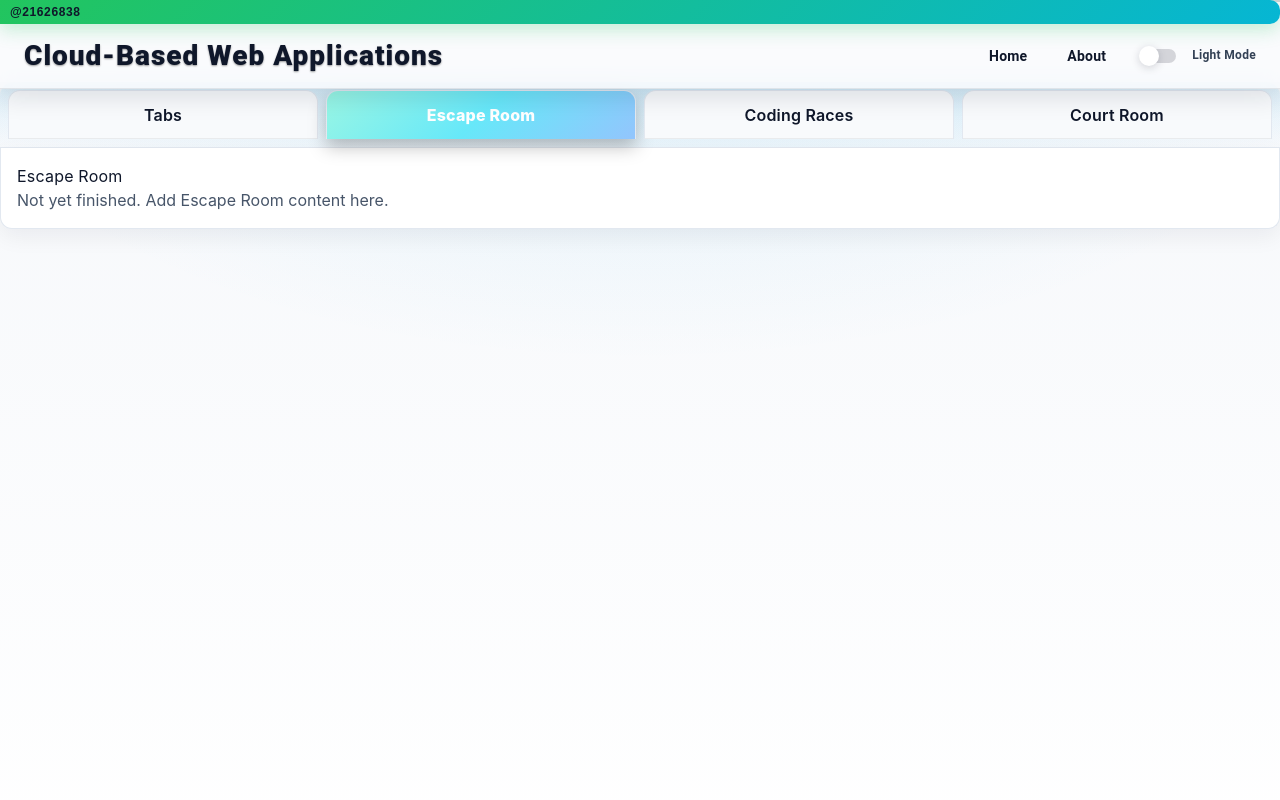
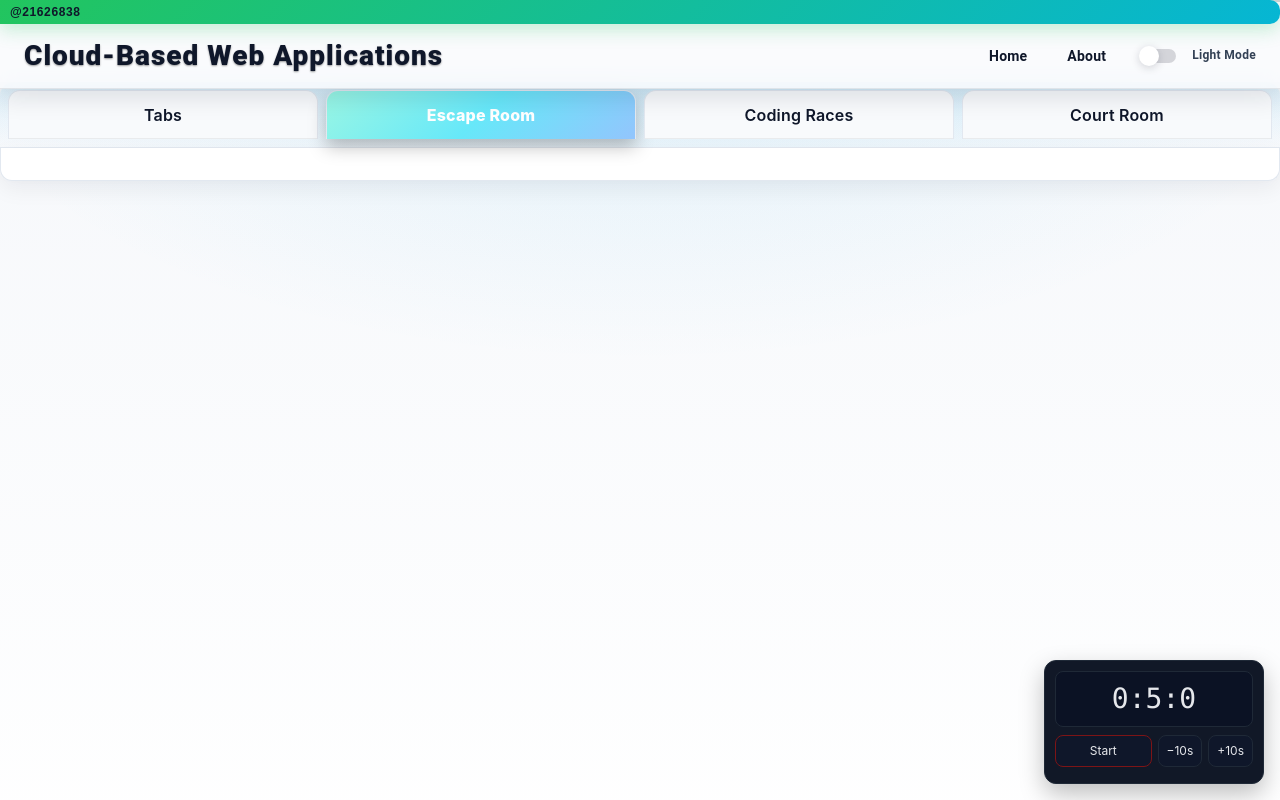
Before and after one commit to duonga5gt2/cwa, a Next.js app: page / in a window 1280 px wide. Shown: the top 800 px of the page. Built offline with nearby package versions, Linux system fonts and the light colour scheme.

Commit message:
Manual Timer

```diff
--- /dev/null
+++ b/components/elements/EscapeRoomSection.tsx
@@ -0,0 +1,85 @@
+import { useEffect, useState } from "react";
+import Timer from "./Timer";
+export default function EscapeRoom() {
+    const [miliseconds, setMiliseconds] = useState<number>(300000)
+    const [isCountingDown, setIsCountingDown] = useState<boolean>(false)
+
+
+
+    const add = (delta: number) => setMiliseconds((m) => Math.max(0, m + delta));
+
+    return <>
+    <div
+      style={{
+        position: "fixed",
+        right: 16,
+        bottom: 16,
+        zIndex: 9999,
+        background: "#111827",
+        color: "#e5e7eb",
+        border: "1px solid #1f2937",
+        borderRadius: 12,
+        padding: 10,
+        width: 220,
+        boxShadow: "0 10px 24px rgba(0,0,0,0.25)",
+        fontFamily:
+          "Inter, system-ui, -apple-system, Segoe UI, Roboto, Helvetica, Arial",
+      }}
+    >
+          <div
+        style={{
+          fontFamily:
+            "ui-monospace, SFMono-Regular, Menlo, Monaco, Consolas, monospace",
+          fontSize: 28,
+          textAlign: "center",
+          background: "#0b1224",
+          border: "1px solid #1f2937",
+          borderRadius: 8,
+          padding: "6px 8px",
+          marginBottom: 8,
+        }}
+      >
+        <Timer duration={miliseconds} isCountingDown={isCountingDown} />
+      </div>
+      <div style={{ display: "flex", gap: 6, marginBottom: 6 }}>
+        {!isCountingDown ? (
+          <button
+            onClick={() => setIsCountingDown(true)}
+            style={btnStyle(true)}
+          >
+            Start
+          </button>
+        ) : (
+          <button onClick={() => setIsCountingDown(false)} style={btnStyle()}>
+            Pause
+          </button>
+        )}
+
+
+         <div style={{ display: "flex", gap: 6, justifyContent: "space-between" }}>
+        <button onClick={() => add(-10_000)} style={btnStyle()}>
+          −10s
+        </button>
+        <button onClick={() => add(+10_000)} style={btnStyle()}>
+          +10s
+        </button>
+      </div>
+      </div>
+      </div>
+    </>
+}
+
+
+
+function btnStyle(accent = false): React.CSSProperties {
+  return {
+    flex: 1,
+    padding: "6px 8px",
+    fontSize: 12,
+    borderRadius: 8,
+    border: `1px solid ${accent ? "#7d1416" : "#1f2937"}`,
+    background: "#0f172a",
+    color: "#e5e7eb",
+    cursor: "pointer",
+  };
+}
--- /dev/null
+++ b/components/elements/Timer.tsx
@@ -0,0 +1,46 @@
+import React, {useState, useEffect} from 'react'
+type TimerProps = {
+    duration: number // miliseconds
+    isCountingDown: boolean
+}
+
+
+const Timer = ({duration, isCountingDown}: TimerProps) => {
+    const [time, setTime] = useState<number>(duration)
+
+    useEffect(() => {
+        setTime(duration);
+    }, [duration]);
+
+    let timeHandler: any;
+    useEffect(() => {
+        if (time > 0 && isCountingDown === true) {
+            timeHandler = setTimeout(() => {
+                setTime(t => Math.max(0, t - 1000));
+            }, 1000)
+        }
+        return () => {
+            clearTimeout(timeHandler)
+        }
+    }, [time, isCountingDown])
+
+    const getFormattedTime = (miliseconds: number) => {
+        let total_seconds: number = Math.floor(miliseconds / 1000)
+        let total_minutes: number = Math.floor(total_seconds / 60)
+        let total_hours: number = Math.floor(total_minutes / 60)
+
+        let seconds: number = total_seconds % 60
+        let minutes: number = total_minutes % 60
+        let hours: number = total_hours % 24
+
+        return `${hours}:${minutes}:${seconds}`
+    }
+
+  return (
+    <div>
+      {getFormattedTime(time)}
+    </div>
+  )
+}
+
+export default Timer
--- a/src/app/page.tsx
+++ b/src/app/page.tsx
@@ -6,7 +6,7 @@ import { Prism as SyntaxHighlighter } from "react-syntax-highlighter";
 import { oneDark, oneLight } from "react-syntax-highlighter/dist/esm/styles/prism";
 import HomeTabs from "../../components/elements/HomeTabs";
 import { useHome } from "../../contexts/HomeContext";
-
+import EscapeRoomSection from "../../components/elements/EscapeRoomSection"
 type TabItem = { id: string; name: string; title: string; content: string };
 
 type ThemeContextValue = { theme: "dark" | "light" | string };
@@ -539,8 +539,7 @@ function EscapeRoom() {
         fontFamily: fontSans,
       }}
     >
-      <h2 style={{ marginTop: 0, letterSpacing: ".2px" }}>Escape Room</h2>
-      <p style={{ color: isDark ? "#a6adbb" : "#475569" }}>Not yet finished. Add Escape Room content here.</p>
+      <EscapeRoomSection />
     </div>
   );
 }
```
